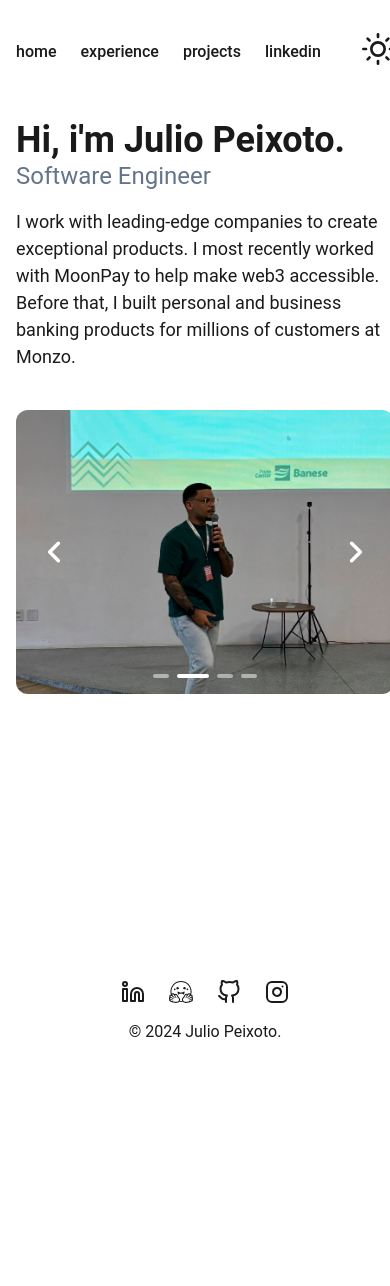
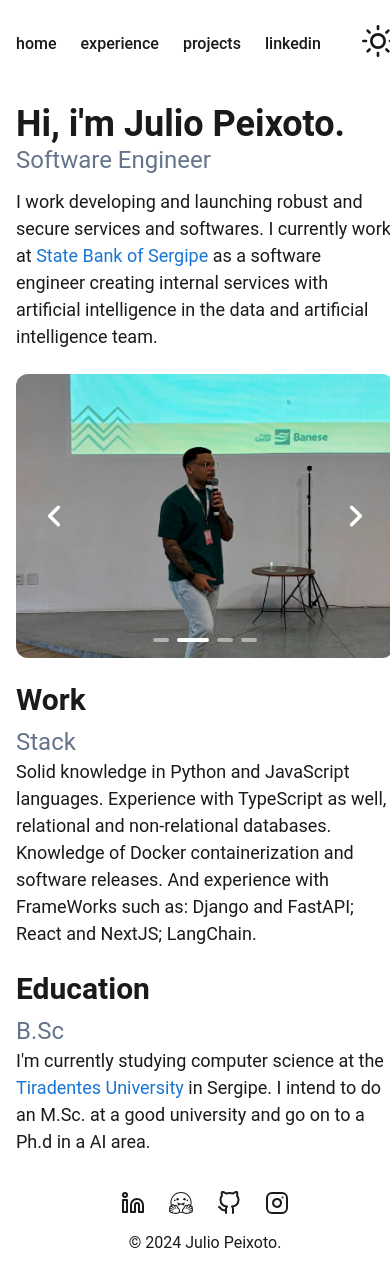
Before and after one commit to JulioPeixoto/juliopeixoto.info, a Next.js app: page / in a window 390 px wide. Shown: the top 1286 px of the page. Before the commit the page ends 1092 px from the top, so only its background shows below. Built offline with nearby package versions, Linux system fonts and the light colour scheme.

Commit message:
Criação dos componentes education + algu7ns stufs

```diff
--- a/app/page.tsx
+++ b/app/page.tsx
@@ -1,12 +1,16 @@
+import Education from "./ui/Education";
 import Hello from "./ui/Hello";
 import { PhotosCarousel } from "./ui/PhotosCarousel";
 import Projects from "./ui/Projects";
+import Stack from "./ui/Stack";
 
 export default function Home() {
   return (
     <main className="flex min-h-screen flex-col">
       <Hello />
       <PhotosCarousel />
+      <Stack />
+      <Education />
     </main>
   );
 }
--- /dev/null
+++ b/app/ui/Education.tsx
@@ -0,0 +1,15 @@
+import React from "react";
+
+export default function Education() {
+  return (
+    <section className="pb-1 mb-">
+      <h1 className="font-semibold text-3xl mb-2">Education</h1>
+      <span className="block text-slate-500 font-normal text-2xl">B.Sc</span>
+      <p className="text-lg md:text-xl leading-normal mb-2 pb-2">
+        I'm currently studying computer science at the
+        <a target="_blank" className="text-blue-700 hover:text-blue-200" href="https://www.unit.br/en/undergraduate"
+        > Tiradentes University</a> in Sergipe. I intend to do an M.Sc. at a good university and go on to a Ph.d in a AI area.
+      </p>
+    </section>
+  );
+}
--- a/app/ui/Hello.tsx
+++ b/app/ui/Hello.tsx
@@ -2,18 +2,18 @@ import React from "react";
 
 export default function Hello() {
   return (
-    <section className="pb-3 mb-3">
-      <h1 className="font-semibold text-4xl mb-4">
+    <section className="pb-1 mb-1">
+      <h1 className="font-semibold text-4xl mb-3">
         Hi, i'm Julio Peixoto.
         <span className="block text-slate-500 font-normal text-2xl">
           Software Engineer
         </span>
       </h1>
-      <p className="text-lg md:text-xl leading-normal">
-        I work with leading-edge companies to create exceptional products. I
-        most recently worked with MoonPay to help make web3 accessible. Before
-        that, I built personal and business banking products for millions of
-        customers at Monzo.
+      <p className="text-lg md:text-xl leading-normal mb-2 pb-2">
+        I work developing and launching robust and secure services and
+        softwares. I currently work at <a target="_blank" href="https://www.banese.com.br/" className="text-blue-700 hover:text-blue-200">State Bank of Sergipe</a> as a software engineer
+        creating internal services with artificial intelligence in the data and
+        artificial intelligence team.
       </p>
     </section>
   );
--- a/app/ui/Navbar.tsx
+++ b/app/ui/Navbar.tsx
@@ -3,13 +3,13 @@ import Theme from "./Theme";
 
 const Navbar: React.FC = () => {
   return (
-    <nav className="flex items-center font-medium justify-between py-5 h-3 w-full">
+    <nav className="flex items-center font-medium justify-between py-3 h-3 w-full">
       <ul className="flex items-center space-x-6">
         <li>
           <a href="/">home</a>
         </li>
         <li>
-          <a href="/works">experience</a>
+          <a href="/experience">experience</a>
         </li>
         <li>
           <a href="/projects">projects</a>
--- a/app/ui/PhotosCarousel.tsx
+++ b/app/ui/PhotosCarousel.tsx
@@ -4,7 +4,7 @@ import { Carousel } from "@material-tailwind/react";
 
 export function PhotosCarousel() {
   return (
-    <section className="pt-2 pb-6 mb-6 mt-2">
+    <section className="pb-3 mb-3">
       <Carousel
         className="rounded-xl"
         placeholder={undefined}
--- /dev/null
+++ b/app/ui/Stack.tsx
@@ -0,0 +1,16 @@
+import React from "react";
+
+export default function Stack() {
+  return (
+    <section className="pb-1 mb-1">
+      <h1 className="font-semibold text-3xl mb-2">Work</h1>
+      <span className="block text-slate-500 font-normal text-2xl">Stack</span>
+      <p className="text-lg md:text-xl leading-normal mb-2 pb-2">
+        Solid knowledge in Python and JavaScript languages. Experience with
+        TypeScript as well, relational and non-relational databases. Knowledge
+        of Docker containerization and software releases. And experience with
+        FrameWorks such as: Django and FastAPI; React and NextJS; LangChain.
+      </p>
+    </section>
+  );
+}
--- a/app/ui/uiExperience/ExperienceCard.tsx
+++ b/app/ui/uiExperience/ExperienceCard.tsx
@@ -48,14 +48,14 @@ export const ExperienceCard = ({
 
       {/* Transição Motion Frame */}
       <motion.div
-        variants={cardVariantsExperience} // Usando as variantes do framerMotionConfig
+        variants={cardVariantsExperience}
         animate={hoveredIndex === index ? "open" : "closed"}
         initial="closed"
         className="overflow-hidden"
       >
         <p className="mt-2">
           {item.details.text.map((paragraph: string, id: number) => (
-            <p key={id} className="mb-1">
+            <p key={id} className="mb-1 text-lg">
               {paragraph}
             </p>
           ))}
@@ -63,7 +63,7 @@ export const ExperienceCard = ({
         <div className={styles["stack-icons"]}>
           {item.details.stack.map(
             (IconComponent: React.ElementType, idx: number) => (
-              <IconComponent key={idx} size={24} />
+              <IconComponent key={idx} size={30} />
             )
           )}
         </div>
--- a/app/ui/uiProjects/ProjectCard.tsx
+++ b/app/ui/uiProjects/ProjectCard.tsx
@@ -1,6 +1,6 @@
 import React, { useState } from "react";
 import { motion } from "framer-motion";
-import { cardVariantsProjects } from "@/app/utils/framerMotionConfig"; // Importando as configurações do Motion
+import { cardVariantsProjects } from "@/app/utils/framerMotionConfig";
 import { GitHubIcon } from "./GitHubIcon";
 import { ProjectDetails } from "./ProjectDetails";
 
--- a/app/ui/uiProjects/ProjectDetails.tsx
+++ b/app/ui/uiProjects/ProjectDetails.tsx
@@ -9,14 +9,15 @@ export const ProjectDetails = ({
 }) => {
   return (
     <div>
-      <div className="text-sm">
+      <div className="text-sm mb-2">
         {describe.map((paragraph, idx) => (
-          <p key={idx} className="mb-2 text-lg">
+          <p key={idx} className="text-lg">
             {paragraph}
           </p>
         ))}
       </div>
-      <div className="flex space-x-3 mt-4">
+      <span className="text-slate-500 font-semibold ">Technologies used</span>
+      <div className="flex space-x-3 mt-0.5">
         {stack.map((IconComponent, idx) => (
           <IconComponent key={idx} size={34} />
         ))}
--- a/app/utils/constants/constantsExperience.ts
+++ b/app/utils/constants/constantsExperience.ts
@@ -12,15 +12,15 @@ import {
 
 export const EXP = [
   {
-    name: "Banco do Estado de Sergipe",
+    name: "State Bank of Sergipe",
     href: "https://www.banese.com.br/",
     photo: "/Experience/Banese.png",
     position: "Software Engineer / AI Developer",
-    date: "Dezembro 2023 → Presente",
+    date: "December 2023 → Moment",
     details: {
       text: [
-        `Experiência no Banco do Estado de Sergipe como Software Engineer no time de Dados e IA.
-        Desenvolvendo SaaS internos com Inteligência Artificial utilizando Modelos de linguagem de IA Generativa.`,
+        `Experience at State Bank of Sergipe [BANESE] as a Software Engineer in the Data and AI team.
+        Developing and releasing internal services [SaaS] with Artificial Intelligence using Generative AI language models.`,
       ],
       stack: [
         FaJsSquare,
@@ -39,11 +39,11 @@ export const EXP = [
     href: "https://www.colaborativa.com.br/",
     photo: "/Experience/Colaborativa.png",
     position: "Estagiário em Software Engineer",
-    date: "Janeiro 2023 → Dezembro 2023",
+    date: "January 2023 → December 2023",
     details: {
       text: [
-        `Estágio na Colaborativa como Desenvolvedor, trabalhando na equipe de desenvolvimento de software
-        criando novas features e realizando manutenção no sistema interno da empresa.`,
+        `Internship at Colaborativa, an Edtech startup, as a Developer working in the software development team
+         creating and releasing new features and maintaining the company's internal systems`,
       ],
       stack: [
         FaJsSquare,
--- a/app/utils/constants/constantsProjects.ts
+++ b/app/utils/constants/constantsProjects.ts
@@ -28,7 +28,7 @@ export const Proj = [
     href: "/",
     details: {
       describe: [
-        `Desenvolvido com Typescript, NextJS, ReactJS e deploy feito na Azure`,
+        `Developed with Typescript, NextJS, ReactJS and deployed on Azure`,
       ],
       stack: [SiTypescript, RiNextjsFill, FaReact, SiMicrosoftazure],
     },
@@ -40,9 +40,9 @@ export const Proj = [
     href: "https://github.com/JulioRaf4/banese-4966",
     details: {
       describe: [
-        `Serviço interno do Banco do Estado de Sergipe (Banese) para
-        geração de dados fictícios para provisionamento e análise de crédito
-        utilizando Inteligência Artificial.`,
+        `Internal service of State Bank of Sergipe (Banese) to
+        generating data for credit provisioning and analysis
+        using Artificial Intelligence.`,
       ],
       stack: [FaJsSquare, FaPython, DiDjango, FaDocker, SiMongodb, SiMysql],
     },
@@ -54,9 +54,8 @@ export const Proj = [
     href: "https://github.com/JulioRaf4/notes-project",
     details: {
       describe: [
-        `Projeto criado para armazenar e compartilhar anotações em formato .MD
-        Com preview do markdown.`,
-        `Desenvolvido com Typescript, ReactJS e deploy feito no GitHub Pages`,
+        `Project created to store and share notes in .MD format with a markdown preview.`,
+        `Developed with Typescript, ReactJS and deployed on GitHub Pages.`,
       ],
       stack: [SiTypescript, FaReact, FaGithub],
     },
@@ -68,8 +67,8 @@ export const Proj = [
     href: "https://github.com/JulioRaf4/tenzies-game",
     details: {
       describe: [
-        `Projeto criado durante o curso ReactJS do Scrimba.`,
-        `Desenvolvido com Typescript, ReactJS e deploy feito na Github Pages`,
+        `Side project created at Scrimba's React Course to improve Skills and retain knowledge.`,
+        `Developed with Typescript, ReactJS and deployed on GitHub Pages.`,
       ],
       stack: [SiTypescript, FaReact, FaGithub],
     },
@@ -81,10 +80,10 @@ export const Proj = [
     href: "https://github.com/JulioRaf4/chatgptondiscord2",
     details: {
       describe: [
-        `Projeto criado para interagir com o ChatGPT da OpenAI via chat no Discord.`,
-        `Desenvolvido com Python e OpenAI API`,
+        `Project created to do a chat on Discord with OpenAI ChatGPT Models.`,
+        `Developed with Python, OpenAI API and Discord API.`,
       ],
-      stack: [FaPython, SiOpenai, FaGithub, FaDiscord],
+      stack: [FaPython, SiOpenai, FaDiscord],
     },
   },
   {
@@ -94,8 +93,8 @@ export const Proj = [
     href: "/",
     details: {
       describe: [
-        `Projeto criado para desenvolver skills em Back-End com Python`,
-        `Desenvolvido com Python com Flask, JavaScript.`,
+        `Project created to improve Back-end Skills with Python and Front-end with Js`,
+        `Developed with Python Flask and JavaScript.`,
       ],
       stack: [FaJsSquare, FaPython, SiFlask, FaGithub],
     },
@@ -107,9 +106,8 @@ export const Proj = [
     href: "/",
     details: {
       describe: [
-        `Craiação de novas features e manutenção do sistema interno da empresa.`,
-        `Criação parcial do sistema de Autorização e Autenticação. Feature de
-        agenda interativa de colaborades.`,
+        `Creation of new features and maintenance of the company's internal system.`,
+        `Partial creation of the Authorization and Authentication system.`,
       ],
       stack: [FaJsSquare, FaPython, DiDjango, SiGooglecloud, FaDocker, SiMysql],
     },
```
Also changed, not shown: app/experience/page.tsx (renamed from app/works/page.tsx).
